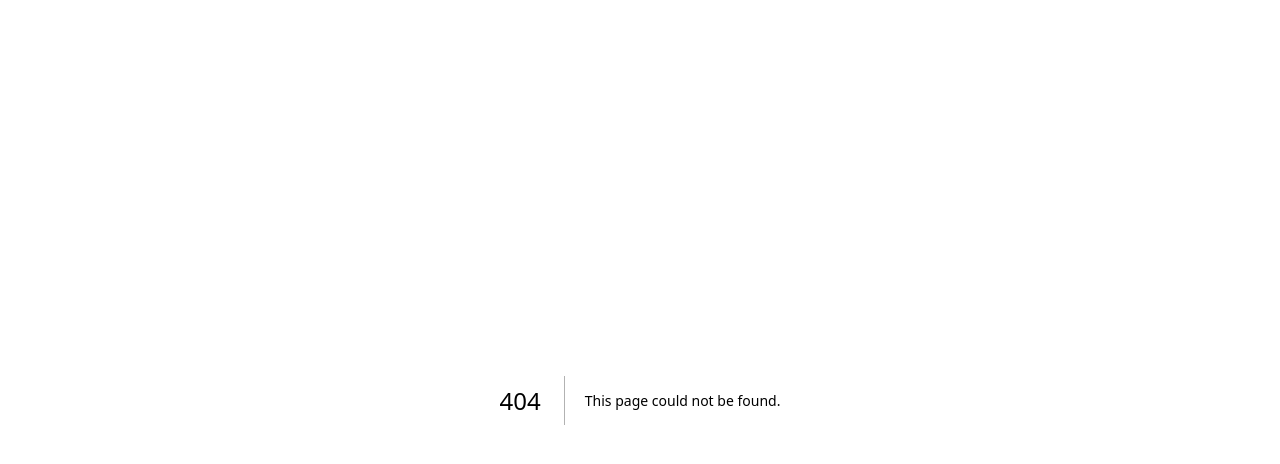
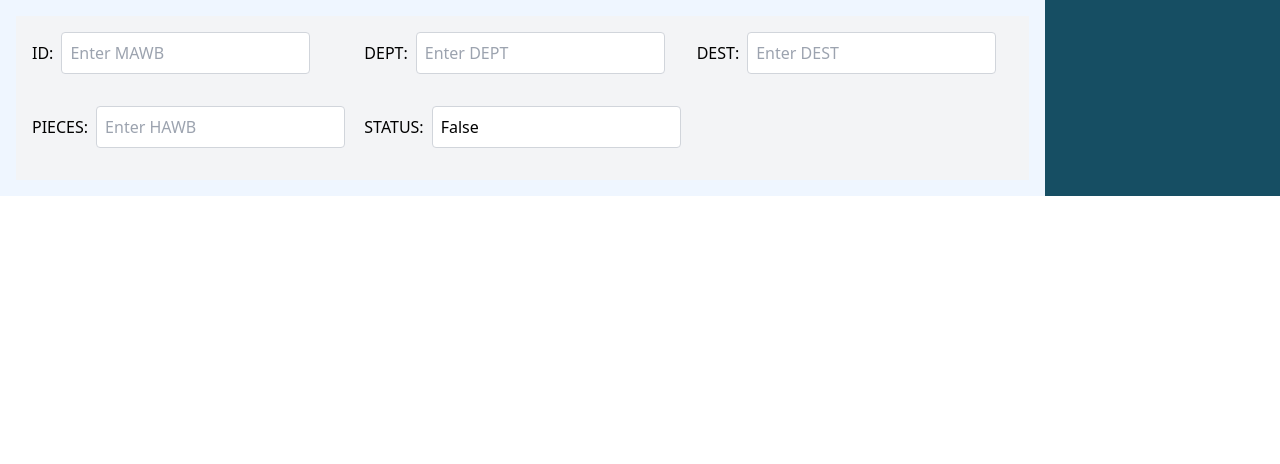
Before and after one commit to JaayTeeee/cathay_personalize, a Next.js app: page /smartfinder in a window 1280 px wide. Before the commit this address had no page. Shown: the top 464 px of the page. Built offline with nearby package versions, Linux system fonts and the light colour scheme; no server answers; the database is empty.

Commit message:
feat: smart finder

```diff
--- a/src/components/ui/ShipmentDescription.tsx
+++ b/src/components/ui/ShipmentDescription.tsx
@@ -3,40 +3,51 @@ import React, { useEffect, useState } from "react";
 
 export default function ShipmentDescription({ shipmentId }) {
     // State to hold input values
-    const [mawb, setMawb] = useState('');
-    const [dept, setDept] = useState('');
-    const [dest, setDest] = useState('');
-    const [hawb, setHawb] = useState('');
-    const [pcs, setPcs] = useState('');
+    const [shipmentInfo, setShipmentInfo] = useState({
+        id: "",
+        shipping: "",
+        departure: "",
+        destination: "",
+        pieces: "",
+        status: "False",
+    });
 
     // Effect to fetch shipment data when the component mounts
     useEffect(() => {
         const fetchShipmentData = async () => {
             try {
-                const response = await fetch('/api/shipment', {
-                    method: 'POST',
+
+                // Construct query string from search terms
+                const queryString = new URLSearchParams({ searchTerms: JSON.stringify(shipmentId) }).toString();
+
+                const response = await fetch(`/api/shipment?${queryString}`, {
+                    method: 'GET',
                     headers: {
                         'Content-Type': 'application/json',
                     },
-                    body: JSON.stringify({ searchTerms: [shipmentId] }), // Pass shipmentId as search term
                 });
 
+                // Check if response is okay
                 if (!response.ok) {
-                    throw new Error(`Network response was not ok: ${response.statusText}`);
+                    throw new Error(`HTTP error! status: ${response.status}`);
                 }
 
-                const shipmentDataArray = await response.json();
-                if (shipmentDataArray.length > 0) {
-                    const shipmentData = shipmentDataArray[0]; // Assuming we get an array of records
-                    console.log('Fetched Shipment Data:', shipmentData);
+                const data = await response.json();
+                console.log("DATA: " ,data)
 
-                    // Set state with fetched data
-                    setMawb(shipmentData.mawb || '');
-                    setDept(shipmentData.dept || '');
-                    setDest(shipmentData.dest || '');
-                    setHawb(shipmentData.hawb || '');
-                    setPcs(shipmentData.pcs || '');
-                }
+                const shipmentData = data['data'][0]; // Assuming we get an array of records
+                console.log('Fetched Shipment Data:', shipmentData);
+
+                // Set state with fetched data
+                setShipmentInfo({
+                    id: shipmentData.id || '',
+                    departure: shipmentData.departure || '',
+                    destination: shipmentData.destination || '',
+                    pieces: shipmentData.pieces || '',
+                    shipping: shipmentData.shipping || '',
+                    status: shipmentData.status || 'False',
+                });
+
             } catch (error) {
                 console.error('Error fetching shipment data:', error);
             }
@@ -51,53 +62,53 @@ export default function ShipmentDescription({ shipmentId }) {
             <div className={`p-4 bg-blue-50`}>
                 <div className="grid grid-cols-3 gap-4 p-4 bg-gray-100">
                     <div className="flex items-center mb-4">
-                        <Text as="span" className="font-semibold text-black-900">MAWB:</Text>
+                        <Text as="span" className="font-semibold text-black-900">ID:</Text>
                         <input
                             type="text"
-                            value={mawb}
-                            onChange={(e) => setMawb(e.target.value)} // Allow editing if needed
+                            value={shipmentInfo.id}
+                            onChange={(e) => setShipmentInfo(prev => ({ ...prev, code: e.target.value }))} // Allow editing if needed
                             className="ml-2 p-2 border border-gray-300 rounded"
-                            placeholder="Enter MAWB"
+                            placeholder="Enter MAWB" // Placeholder value can be different
                         />
                     </div>
                     <div className="flex items-center mb-4">
                         <Text as="span" className="font-semibold text-black-900">DEPT:</Text>
                         <input
                             type="text"
-                            value={dept}
-                            onChange={(e) => setDept(e.target.value)} // Allow editing if needed
+                            value={shipmentInfo.departure}
+                            onChange={(e) => setShipmentInfo(prev => ({ ...prev, departure: e.target.value }))} // Allow editing if needed
                             className="ml-2 p-2 border border-gray-300 rounded"
-                            placeholder="Enter DEPT"
+                            placeholder="Enter DEPT" // Placeholder value can be different
                         />
                     </div>
                     <div className="flex items-center mb-4">
                         <Text as="span" className="font-semibold text-black-900">DEST:</Text>
                         <input
                             type="text"
-                            value={dest}
-                            onChange={(e) => setDest(e.target.value)} // Allow editing if needed
+                            value={shipmentInfo.destination}
+                            onChange={(e) => setShipmentInfo(prev => ({ ...prev, destination: e.target.value }))} // Allow editing if needed
                             className="ml-2 p-2 border border-gray-300 rounded"
-                            placeholder="Enter DEST"
+                            placeholder="Enter DEST" // Placeholder value can be different
                         />
                     </div>
                     <div className="flex items-center mb-4">
-                        <Text as="span" className="font-semibold text-black-900">HAWB:</Text>
+                        <Text as="span" className="font-semibold text-black-900">PIECES:</Text>
                         <input
                             type="text"
-                            value={hawb}
-                            onChange={(e) => setHawb(e.target.value)} // Allow editing if needed
+                            value={shipmentInfo.pieces}
+                            onChange={(e) => setShipmentInfo(prev => ({ ...prev, pieces: e.target.value }))} // Allow editing if needed
                             className="ml-2 p-2 border border-gray-300 rounded"
-                            placeholder="Enter HAWB"
+                            placeholder="Enter HAWB" // Placeholder value can be different
                         />
                     </div>
                     <div className="flex items-center mb-4">
-                        <Text as="span" className="font-semibold text-black-900">PCS:</Text>
+                        <Text as="span" className="font-semibold text-black-900">STATUS:</Text>
                         <input
                             type="text"
-                            value={pcs}
-                            onChange={(e) => setPcs(e.target.value)} // Allow editing if needed
+                            value={shipmentInfo.status}
+                            onChange={(e) => setShipmentInfo(prev => ({ ...prev, status: e.target.value }))} // Allow editing if needed
                             className="ml-2 p-2 border border-gray-300 rounded"
-                            placeholder="Enter PCS"
+                            placeholder="Enter PCS" // Placeholder value can be different
                         />
                     </div>
                 </div>
--- a/src/pages/IndexPage2.jsx
+++ /dev/null
@@ -1,35 +0,0 @@
-import {Text} from "../../components/ui";
-import DatabaseSection from "../components/DataBaseSection";
-import React from "react";
-
-export default function DataBasePage() {
-    return(
-        <div className="w-full bg-cyan-900">
-            <div className="mb-[134px] flex felx-col items-center gap-[30px]">
-                <div className="mx-auto flex w-full max-w [1814px] items-start self-stretch lg:px-5 md:px-5 sm:flex-col">
-                    <Img
-                        src="img_arrow_down_png"
-                        width={100}
-                        height={50}
-                        alt="Arrow Down"
-                        className="h-[50px] w-[6%] object-contain sm:w-full"
-                    />
-                    <div className="mt-6 flex flex-1 self-end p1-[498x] pr-14 lg:pl-8 md:px-5 sm:self-stretch sm:px-4">
-                         <Text
-                            size="texts"
-                            as="p"
-                            className="mb-[62px] text-[70px] font-normal- text-white-a700 lg:text-[48px] md:text[48px]"
-                        >
-                            Search: ...
-                        </Text>
-                    </div>
-                </div>
-                <div className="flex items-center justify-between gap-5 self-stretch md:flex-col">
-                    {/* database section */}
-                    <DatabaseSection />
-                    <div className="h-[750px] w-[3%] bg-blue_gray-100 md:px-5" />
-                </div>
-            </div>
-        </div>
-    );
-}
--- a/src/pages/api/databaseConnection.js
+++ /dev/null
@@ -1,24 +0,0 @@
-import { MongoClient } from 'mongodb';
-
-const url = 'mongodb+srv://dbUser:password1234!@cluster0.nxkwhdg.mongodb.net/?retryWrites=true&w=majority&appName=Cluster0';
-const dbName = 'test';
-let client;
-let db;
-async function connectToDatabase() {
-    if (!client) {
-        client = new MongoClient(url);
-        await client.connect();
-        console.log('Connected successfully to server');
-        db = client.db(dbName);
-    }
-    return db;
-}
-
-async function closeDatabase() {
-    if (client) {
-        await client.close();
-        console.log('Database connection closed');
-    }
-}
-
-export { connectToDatabase, closeDatabase };
--- a/src/pages/api/shipment.js
+++ /dev/null
@@ -1,27 +0,0 @@
-// pages/api/shipment.js
-import { findRecords, findRecordsDetails } from '../../lib/functions/database'; // Adjust path as necessary
-
-export default async function handler(req, res) {
-    if (req.method === 'POST') {
-        const { searchTerms } = req.body;
-        console.log("Search terms: ", searchTerms);
-
-        try {
-            const matchedDocIDs = await findRecords(searchTerms);
-            if (matchedDocIDs) {
-                const shipmentDetails = await findRecordsDetails(matchedDocIDs);
-                console.log("shipment details: ",shipmentDetails)
-                res.status(200).json(shipmentDetails);
-
-            } else {
-                res.status(404).json({ message: 'No records found' });
-            }
-        } catch (error) {
-            console.error('Error finding records:', error);
-            res.status(500).json({ message: 'Internal Server Error' });
-        }
-    } else {
-        res.setHeader('Allow', ['POST']);
-        res.status(405).end(`Method ${req.method} Not Allowed`);
-    }
-}
--- /dev/null
+++ b/src/pages/api/shipment.ts
@@ -0,0 +1,69 @@
+import { NextApiRequest, NextApiResponse } from 'next';
+import sqlite3 from 'sqlite3';
+import path from 'path';
+
+const dbPath = path.resolve(process.cwd(), 'src/pages/shipments.db');
+const db = new sqlite3.Database(dbPath);
+
+export default async function handler(req: NextApiRequest, res: NextApiResponse) {
+    // Log the entire request object to see what's being received
+    console.log("Request Method:", req.method);
+    console.log("Request Headers:", req.headers);
+
+    // Check if the request method is GET
+    if (req.method !== 'GET') {
+        return res.status(405).json({ message: 'Method Not Allowed' });
+    }
+
+    // Get searchTerms from query parameters
+    const { searchTerms } = req.query;
+
+    // Parse searchTerms back into an array if necessary
+    let parsedSearchTerms;
+    try {
+        parsedSearchTerms = JSON.parse(searchTerms as string); // Cast to string for parsing
+    } catch (error) {
+        return res.status(400).json({ message: 'Invalid search terms format' });
+    }
+
+    if (!Array.isArray(parsedSearchTerms) || parsedSearchTerms.length === 0) {
+        return res.status(400).json({ message: 'Search terms must be a non-empty array' });
+    }
+
+    // Get the column names dynamically from the database
+    const getColumnsQuery = `PRAGMA table_info(shipments);`;
+
+    db.all(getColumnsQuery, [], (err, columns) => {
+        if (err) {
+            console.error('Error fetching columns:', err.message);
+            return res.status(500).json({ message: 'Error querying the database', details: err.message });
+        }
+
+        // Extract column names
+        const columnNames = columns.map(column => column.name);
+
+        // Create a dynamic SQL query
+        const conditions = columnNames.map(col => {
+            const placeholders = parsedSearchTerms.map(() => '?').join(',');
+            return `${col} IN (${placeholders})`;
+        }).join(' OR ');
+
+        const sqlQuery = `SELECT * FROM shipments WHERE ${conditions}`;
+
+        // Flatten the params array for all placeholders
+        const params = parsedSearchTerms.flatMap(term => Array(columnNames.length).fill(term));
+
+        db.all(sqlQuery, params, (err, rows) => {
+            if (err) {
+                console.error('Database query error:', err.message);
+                return res.status(500).json({ message: 'Error querying the database', details: err.message });
+            }
+
+            if (rows.length > 0) {
+                res.status(200).json({ data: rows }); // Return all matching records
+            } else {
+                res.status(404).json({ message: 'No records found' });
+            }
+        });
+    });
+}
--- a/src/pages/index.tsx
+++ b/src/pages/index.tsx
@@ -1,4 +1,3 @@
-<<<<<<< HEAD
 import localFont from "next/font/local";
 import Head from "next/head";
 import { Html5Qrcode } from "html5-qrcode";
@@ -155,42 +154,3 @@ const App = () => {
 }
 
 export default App;
-=======
-// import {Text} from "../components/ui/Text";
-// // import DatabaseSection from "../components/DatabaseSection";
-// import React from "react";
-// import Image from "next/image";
-
-// export default function SmartSuggestion() {
-//     return(
-//         <div className="w-full bg-cyan-900">
-//             <div className="mb-[134px] flex felx-col items-center gap-[30px]">
-//                 <div className="mx-auto flex w-full max-w [1814px] items-start self-stretch lg:px-5 md:px-5 sm:flex-col">
-//                     {/* <Image
-//                         src="img_arrow_down_png"
-//                         width={100}
-//                         height={50}
-//                         alt="Arrow Down"
-//                         className="h-[50px] w-[6%] object-contain sm:w-full"
-//                     /> */}
-//                     <div className="mt-6 flex flex-1 self-end p1-[498x] pr-14 lg:pl-8 md:px-5 sm:self-stretch sm:px-4">
-//                          <Text
-//                             size="texts"
-//                             as="p"
-//                             className="mb-[62px] text-[70px] font-normal- text-white-a700 lg:text-[48px] md:text[48px]"
-//                         >
-//                             Search: ...
-//                         </Text>
-//                     </div>
-//                 </div>
-//                 <div className="flex items-center justify-between gap-5 self-stretch md:flex-col">
-//                     {/* database section */}
-//                     <DatabaseSection />
-//                     <div className="h-[750px] w-[3%] bg-blue_gray-100 md:px-5" />
-//                 </div>
-//             </div>
-//         </div>
-//     );
-// }
-
->>>>>>> indexpage2
--- a/src/pages/smartsuggestion.tsx
+++ b/src/pages/smartfinder.tsx
@@ -1,12 +1,12 @@
 import ShipmentDescription from "../components/ui/ShipmentDescription";
 import React from "react";
 
-const SmartSuggestion: React.FC = () => {
+const SmartFinder: React.FC = () => {
     return (
         <div className="w-full bg-cyan-900">
-            <ShipmentDescription shipmentId={['wefwefwefwefwe','wefwefwefwefwef']} />
+            <ShipmentDescription shipmentId={['CODE123','HKG']} />
         </div>
     );
 };
 
-export default SmartSuggestion;
+export default SmartFinder;
```
Also changed, not shown: 1 other file (tests, documents, lock files or other folders).
